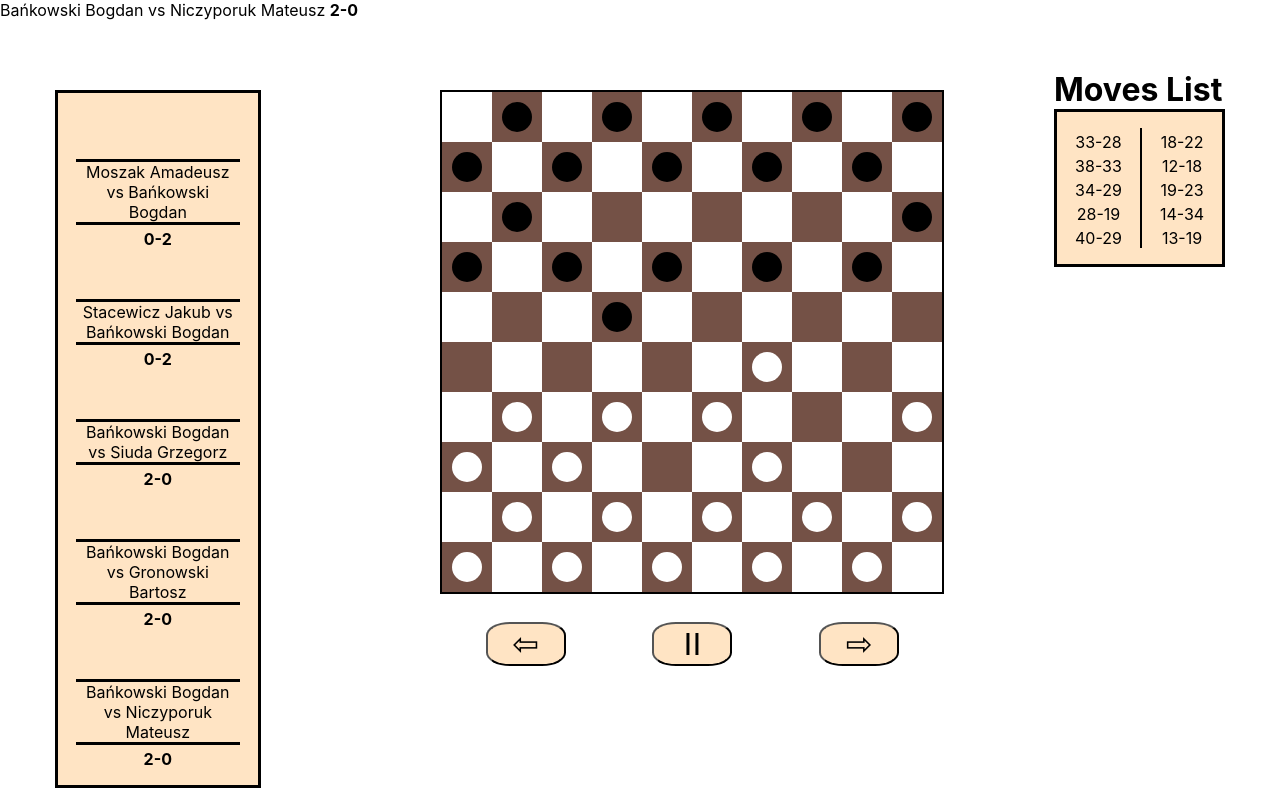
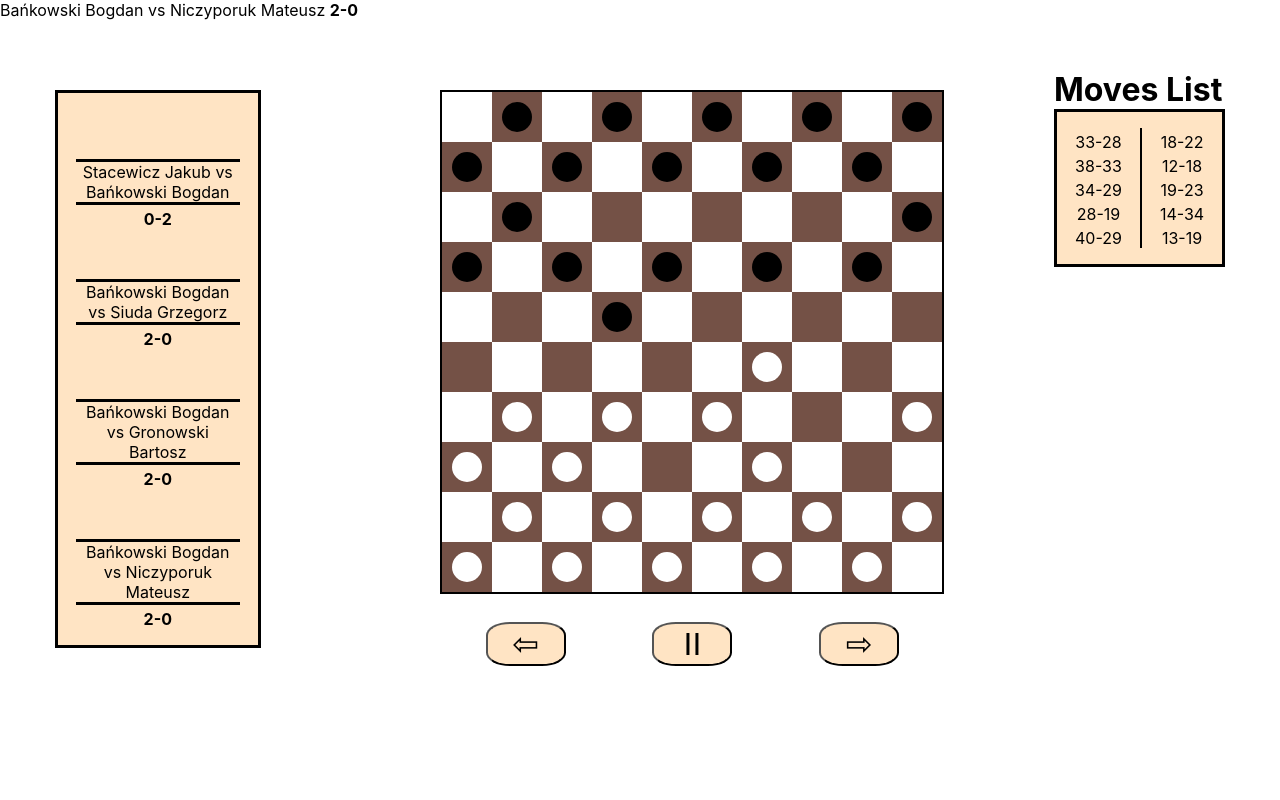
Before and after one commit to BogdanBankowski/draughts-game, a React (Create React App) app: page / in a window 1280 px wide. Built offline with nearby package versions, Linux system fonts and the light colour scheme; the HTML template or start-up script is replaced by a standard one.

Commit message:
navbar with games on the left is now complete, working good and reseting states properly

```diff
--- a/src/App.css
+++ b/src/App.css
@@ -121,7 +121,7 @@ h1{
 
 .game:hover{
   background-color: rgb(252, 180, 92) ;
-  cursor: pointer;
+  cursor: pointer; /*chwilowo nie dziala a dzialalo [??]*/
 }
 
 .result{
--- a/src/App.js
+++ b/src/App.js
@@ -3,13 +3,12 @@ import "./App.css";
 import { transformIntoGameFormat, gamesDatabase } from "./databaseOfGames.js";
 
 /*
-Refactor
-Podział aplikacji na pliki
-Zrobienie bazki z partiami
+Refactor k
+Podział aplikacji na pliki k
 Odpowiedni Display partii(nazwiska nad partią itp)
-navbar pomiędzy partiami z lewej strony
-zawijanie movelisty
-nr ruchów na moveliscie???
+zawijanie movelisty k
+nr ruchów na moveliscie [k???]
+bugi w rekurencji fest
 */
 
 const DIAGONALS = {
@@ -32,6 +31,9 @@ for (let i = 0; i < 50; i++) {
 }
 
 const PlayedMovesContext = createContext();
+const CurrentGameContext = createContext();
+const BoardHistoryContext = createContext();
+const MovIndexContext = createContext();
 
 function numToCoords(fieldNumber) {
   const y = Math.floor((fieldNumber - 1) / 5);
@@ -195,12 +197,12 @@ function getLongestCaptureChain(
 }
 
 function Board() {
-  const [boardHistory, setBoardHistory] = useState([DEFAULT_BOARD]);
+  const [boardHistory, setBoardHistory] = useContext(BoardHistoryContext);
   const pieces = boardHistory[boardHistory.length - 1];
   const [stopButtonClicked, setStopButton] = useState(false);
-  const [movIndex, setMovIndex] = useState(0);
+  const [movIndex, setMovIndex] = useContext(MovIndexContext);
   const [playedMoves, setPlayedMoves] = useContext(PlayedMovesContext);
-  const [currentGame, setCurrentGame] = useState(gamesDatabase[0]);
+  const [currentGame, setCurrentGame] = useContext(CurrentGameContext);
   const moves = transformIntoGameFormat(currentGame.game);
   useEffect(() => {
     let gameInterval = setTimeout(() => {
@@ -269,7 +271,6 @@ function Board() {
                 .map((_, x) => {
                   const white = y % 2 === 0 ? x % 2 === 0 : x % 2 === 1;
                   const noOfField = coordsToNum({ x, y });
-
                   const piece = pieces.find(
                     (piece) => piece.noOfField === noOfField
                   );
@@ -338,13 +339,35 @@ function Title(props) {
 }
 
 function Navbar() {
+  let [currentGame, setCurrentGame] = useContext(CurrentGameContext);
+  let [boardHistory, setBoardHistory] = useContext(BoardHistoryContext);
+  let [movIndex, setMovIndex] = useContext(MovIndexContext);
+  let [playedMoves, setPlayedMoves] = useContext(PlayedMovesContext);
+
+  const gamesDatabaseCopy = gamesDatabase.slice();
+  const gamesToDisplay = gamesDatabaseCopy.filter(
+    (elem) => elem.title !== currentGame.title
+  );
+  function handleGameSwap(e) {
+    const targetGame = gamesDatabase.find((elem) => elem.title === e.target.id);
+    setCurrentGame(targetGame);
+    setBoardHistory([DEFAULT_BOARD]);
+    setMovIndex(0);
+    setPlayedMoves([]);
+  }
+
   return (
     <div className="games-navbar">
       <ul>
-        {gamesDatabase.map((value, index) => {
+        {gamesToDisplay.map((value, index) => {
           return (
             <div>
-              <li kay={index} className="game">
+              <li
+                id={value.title}
+                onClick={(e) => handleGameSwap(e)}
+                key={index}
+                className="game"
+              >
                 {value.title}
               </li>
               <li className="result" key={index + "result"}>
@@ -360,15 +383,26 @@ function Navbar() {
 
 function App() {
   const [playedMoves, setPlayedMoves] = useState([]);
+  const [currentGame, setCurrentGame] = useState(gamesDatabase[0]);
+  const [boardHistory, setBoardHistory] = useState([DEFAULT_BOARD]);
+  const [movIndex, setMovIndex] = useState(0);
   return (
     <div>
       <Title names={shownGame.title} result={shownGame.result} />
       <div className="container">
-        <Navbar />
-        <PlayedMovesContext.Provider value={[playedMoves, setPlayedMoves]}>
-          <Board />
-          <MoveList />
-        </PlayedMovesContext.Provider>
+        <CurrentGameContext.Provider value={[currentGame, setCurrentGame]}>
+          <PlayedMovesContext.Provider value={[playedMoves, setPlayedMoves]}>
+            <MovIndexContext.Provider value={[movIndex, setMovIndex]}>
+              <BoardHistoryContext.Provider
+                value={[boardHistory, setBoardHistory]}
+              >
+                <Navbar />
+                <Board />
+              </BoardHistoryContext.Provider>
+            </MovIndexContext.Provider>
+            <MoveList />
+          </PlayedMovesContext.Provider>
+        </CurrentGameContext.Provider>
       </div>
     </div>
   );
```
